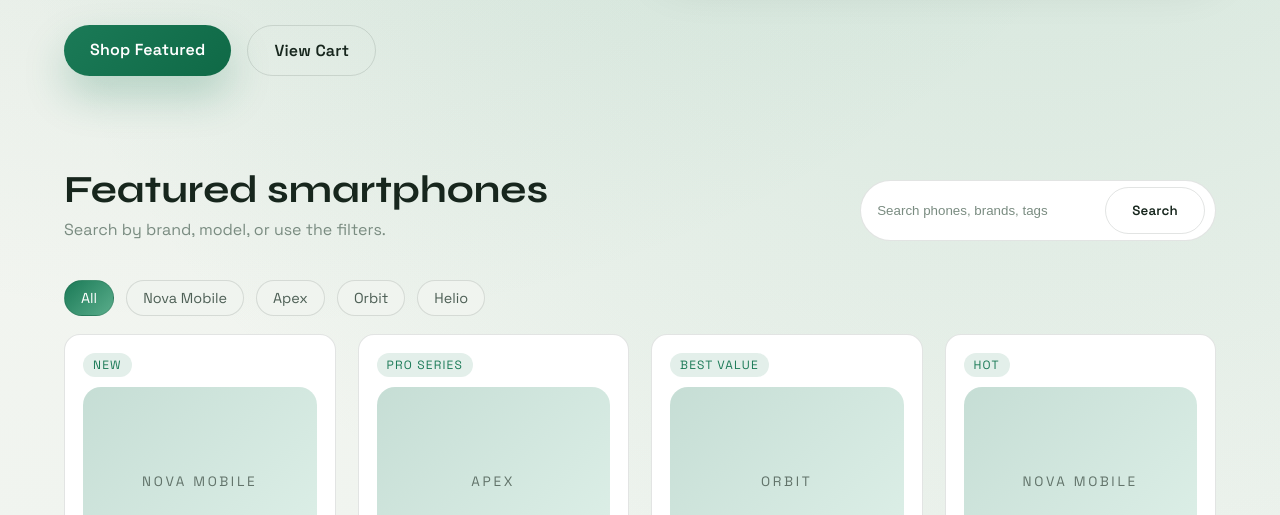
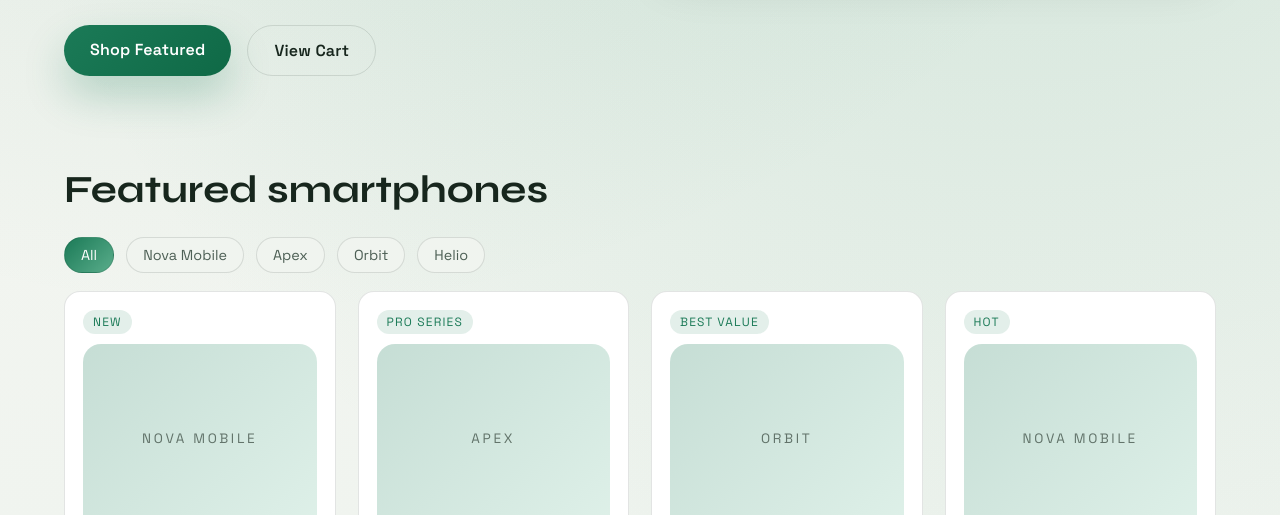
Before and after one commit to Jeruelrichard/novaphones-testing, a website with bundled scripts: page index.html in a window 1280 px wide. Shown: the part 585-1100 px from the top of the page. Built offline with nearby package versions, Linux system fonts and the light colour scheme; files whose address does not match are found by name.

Commit message:
removed one search and added favicons

```diff
--- a/index.html
+++ b/index.html
@@ -4,6 +4,7 @@
     <meta charset="UTF-8" />
     <meta name="viewport" content="width=device-width, initial-scale=1.0" />
     <title>NovaPhones | Smartphone Store</title>
+    <link rel="icon" type="image/jpeg" href="assets/img/novaphone.jpeg" />
     <link rel="stylesheet" href="assets/css/styles.css" />
   </head>
   <body>
@@ -74,18 +75,7 @@
         <div class="section-title">
           <div>
             <h2>Featured smartphones</h2>
-            <p class="section-sub">Search by brand, model, or use the filters.</p>
           </div>
-          <form class="search" data-search-form action="index.html">
-            <input
-              type="search"
-              name="q"
-              placeholder="Search phones, brands, tags"
-              aria-label="Search products"
-              data-search-input
-            />
-            <button class="button secondary" type="submit">Search</button>
-          </form>
         </div>
         <div class="filters" data-filter-chips></div>
         <div class="grid" data-product-grid></div>
```
Also changed, not shown: admin/index.html (+1 -0 lines), admin/login.html (+1 -0 lines), cart.html (+1 -0 lines), product.html (+1 -0 lines), assets/img/novaphone.jpeg (added).
